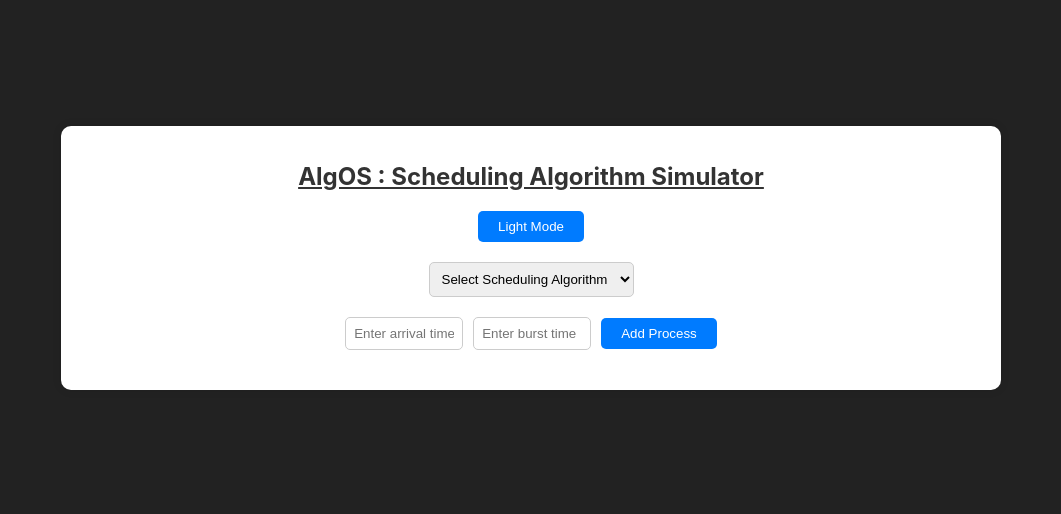
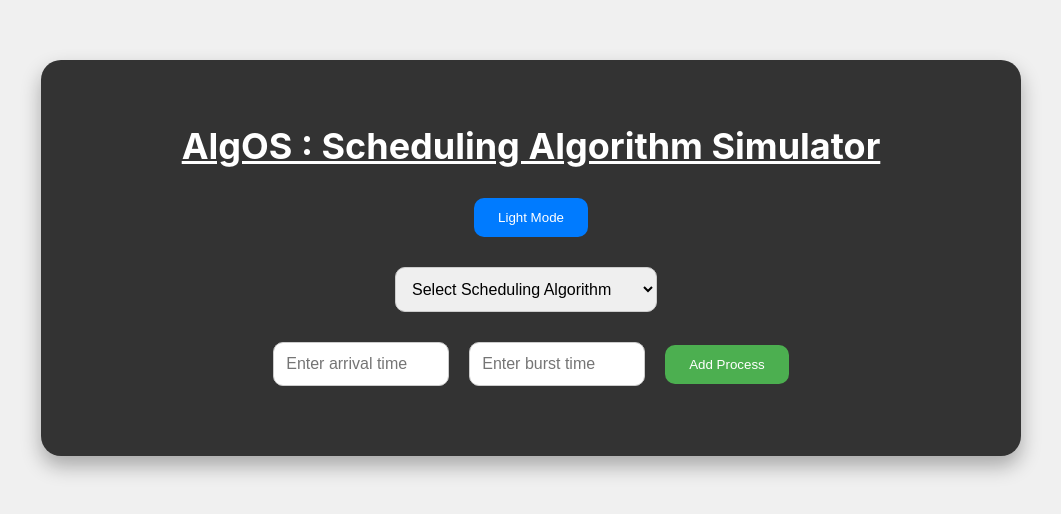
Before and after one commit to DarshilThakkar/AlgOS, a React (Create React App) app in the folder my-app/: page / in a window 1280 px wide. Shown: the part 142-656 px from the top of the page, without its empty margins (109-1170 px from the left). Built offline with nearby package versions, Linux system fonts and the light colour scheme.

Commit message:
UI Updated

```diff
--- a/my-app/src/App.css
+++ b/my-app/src/App.css
@@ -4,84 +4,96 @@
   justify-content: center;
   align-items: center;
   min-height: 100vh;
-  transition: background-color 0.3s ease;
+  background-color: #f0f0f0; /* Light background color */
 }
 
 .content {
   text-align: center;
   width: 100%;
   max-width: 900px;
-  max-height: auto;
-  padding: 20px;
-  border-radius: 10px;
-  box-shadow: 0 0 10px rgba(0, 0, 0, 0.1);
+  padding: 40px;
+  border-radius: 20px;
+  box-shadow: 0 10px 20px rgba(0, 0, 0, 0.3);
   background-color: #fff;
-  transition: color 0.3s ease;
-}
-
-.dark-mode {
-  background-color: #222;
+  color: #333;
 }
 
 .dark-mode .content {
-  color: #333; /* Set text color to white in dark mode */
+  background-color: #333;
+  color: #fff;
+}
+
+.dark-mode .content h1 {
+  color: #fff;
 }
 
 h1 {
-  margin-bottom: 20px;
-  font-size: 24px;
+  margin-bottom: 30px;
+  font-size: 36px;
+  color: #333;
 }
 
 .input-section {
   display: flex;
   justify-content: center;
   align-items: center;
-  margin-bottom: 20px;
+  margin-bottom: 30px;
 }
 
 .input-section input[type="text"] {
-  width: 100px;
-  padding: 8px;
-  margin-right: 10px;
-  border-radius: 5px;
+  width: 150px;
+  padding: 12px;
+  margin-right: 20px;
+  border-radius: 10px;
   border: 1px solid #ccc;
+  font-size: 16px;
 }
 
 .input-section button {
-  padding: 8px 20px;
+  padding: 12px 24px;
   border: none;
-  border-radius: 5px;
+  border-radius: 10px;
+  background-color: #4caf50;
+  color: #fff;
+  cursor: pointer;
+  transition: background-color 0.3s ease;
+}
+
+.input-section button:hover {
+  background-color: #45a049;
+}
+
+.dropdown-section {
+  margin-bottom: 30px;
+}
+
+.dropdown-section select,
+.dropdown-section input[type="number"] {
+  padding: 12px;
+  border-radius: 10px;
+  border: 1px solid #ccc;
+  font-size: 16px;
+}
+
+.action-buttons {
+  margin-bottom: 30px;
+}
+
+.action-buttons button {
+  padding: 12px 24px;
+  border: none;
+  border-radius: 10px;
   background-color: #007bff;
   color: #fff;
   cursor: pointer;
 }
 
-.dropdown-section {
-  margin-bottom: 20px;
-}
-
-.dropdown-section select,
-.dropdown-section input[type="number"] {
-  padding: 8px;
-  border-radius: 5px;
-  border: 1px solid #ccc;
-}
-
-.action-buttons {
-  margin-bottom: 20px;
-}
-
-.action-buttons button {
-  padding: 8px 20px;
-  border: none;
-  border-radius: 5px;
-  background-color: #007bff;
-  color: #fff;
-  cursor: pointer;
+.action-buttons button:hover {
+  background-color: #0056b3;
 }
 
 .gantt-chart-section {
-  margin-top: 20px;
+  margin-top: 30px;
 }
 
 .dark-mode-button {
--- a/my-app/src/App.js
+++ b/my-app/src/App.js
@@ -26,10 +26,10 @@ const App = () => {
       return;
     }
 
-    const lastProcess = processes[processes.length - 1];
     const newProcess = {
       name: `P${processes.length + 1}`,
       burstTime: burstTime,
+      remainingTime: burstTime, // Added remaining time for STRF
       arrivalTime: arrivalTime,
     };
     setProcesses([...processes, newProcess]);
@@ -42,6 +42,8 @@ const App = () => {
       setScheduleResult(runSJF(processes));
     } else if (selectedAlgorithm === 'RR') {
       setScheduleResult(runRoundRobin(processes, timeQuantum));
+    } else if (selectedAlgorithm === 'STRF') {
+      setScheduleResult(runSTRF(processes));
     }
   };
 
@@ -65,23 +67,6 @@ const App = () => {
 
   const toggleDarkMode = () => {
     setDarkMode(!darkMode);
-  };
-
-  const runSchedulingAlgorithm = () => {
-    if (selectedAlgorithm === '' || processes.length === 0) {
-      alert('Please select a scheduling algorithm and add process times.');
-      return;
-    }
-
-    let result = [];
-    if (selectedAlgorithm === 'FCFS') {
-      result = runFCFS(processes);
-    } else if (selectedAlgorithm === 'SJF') {
-      result = runSJF(processes);
-    } else if (selectedAlgorithm === 'RR') {
-      result = runRoundRobin(processes, timeQuantum);
-    }
-    setScheduleResult(result);
   };
 
   const runFCFS = (processes) => {
@@ -113,7 +98,6 @@ const App = () => {
     const remainingProcesses = processes.slice();
 
     while (remainingProcesses.length > 0) {
-
       const arrivedProcesses = remainingProcesses.filter(process => process.arrivalTime <= currentTime);
 
       if (arrivedProcesses.length === 0) {
@@ -146,7 +130,6 @@ const App = () => {
     return schedule;
   };
 
-
   const runRoundRobin = (processes, quantum) => {
     const queue = processes.map((process, index) => ({ ...process }));
     let currentTime = 0;
@@ -177,13 +160,47 @@ const App = () => {
     return schedule;
   };
 
-  const getRandomColor = () => {
-    const letters = '0123456789ABCDEF';
-    let color = '#';
-    for (let i = 0; i < 6; i++) {
-      color += letters[Math.floor(Math.random() * 16)];
+  const runSTRF = (processes) => {
+    let currentTime = 0;
+    const schedule = [];
+    const remainingProcesses = processes.slice();
+
+    while (remainingProcesses.length > 0) {
+      const arrivedProcesses = remainingProcesses.filter(process => process.arrivalTime <= currentTime);
+
+      if (arrivedProcesses.length === 0) {
+        const nextArrivalTime = Math.min(...remainingProcesses.map(process => process.arrivalTime));
+        currentTime = nextArrivalTime;
+        continue;
       }
-    return color;
+
+      arrivedProcesses.sort((a, b) => a.remainingTime - b.remainingTime);
+
+      const shortestProcess = arrivedProcesses[0];
+
+      const startTime = currentTime;
+      const finishTime = startTime + 1; // For STRF, each process executes for 1 unit of time
+      shortestProcess.remainingTime--;
+
+      schedule.push({
+        name: shortestProcess.name,
+        startTime: startTime,
+        finishTime: finishTime,
+        turnaroundTime: finishTime - shortestProcess.arrivalTime,
+        waitingTime: startTime - shortestProcess.arrivalTime,
+        burstTime: shortestProcess.burstTime,
+        arrivalTime: shortestProcess.arrivalTime,
+        color: '#017BFE',
+      });
+
+      currentTime = finishTime;
+
+      if (shortestProcess.remainingTime === 0) {
+        remainingProcesses.splice(remainingProcesses.indexOf(shortestProcess), 1);
+      }
+    }
+
+    return schedule;
   };
 
   return (
@@ -194,11 +211,12 @@ const App = () => {
           <button onClick={toggleDarkMode}>{darkMode ? 'Light Mode' : 'Dark Mode'}</button>
         </div>
         <div className="dropdown-section">
-          <select onChange={handleAlgorithmSelect}>
+        <select onChange={handleAlgorithmSelect} style={{ marginRight: '10px' }}>
           <option value="">Select Scheduling Algorithm</option>
           <option value="FCFS">First Come First Serve</option>
           <option value="SJF">Shortest Job First</option>
           <option value="RR">Round Robin</option>
+          <option value="STRF">Shortest Time Remaining First</option>
         </select>
         {selectedAlgorithm === 'RR' && (
           <input
@@ -209,6 +227,7 @@ const App = () => {
           />
         )}
       </div>
+
         <div className="input-section">
           <input type="text" placeholder="Enter arrival time" ref={inputArrivalRef} />
           <input type="text" placeholder="Enter burst time" ref={inputBurstRef} />
@@ -217,11 +236,6 @@ const App = () => {
         {showSuccess && (
           <div style={{ backgroundColor: 'green', color: 'white', padding: '10px', marginTop: '10px' }}>
             Success! Process Added Successfully!!
-          </div>
-      )}
-      {showSuccess && (
-            <div>
-              <br></br>
           </div>
         )}
         {scheduleResult.length > 0 && (
@@ -251,6 +265,11 @@ const App = () => {
                     <td>{process.waitingTime}</td>
                   </tr>
                 ))}
+                <tr>
+                  <td colSpan={5}><b>Average</b></td>
+                  <td><b>{calculateAverage(scheduleResult, 'turnaroundTime')}</b></td>
+                  <td><b>{calculateAverage(scheduleResult, 'waitingTime')}</b></td>
+                </tr>
               </tbody>
             </table>
           </div>
@@ -264,3 +283,9 @@ const App = () => {
 };
 
 export default App;
+
+// Helper function to calculate average
+const calculateAverage = (schedule, property) => {
+  const sum = schedule.reduce((acc, curr) => acc + curr[property], 0);
+  return (sum / schedule.length).toFixed(2);
+};
```
Lines whose indentation alone changed are shown as unchanged.
